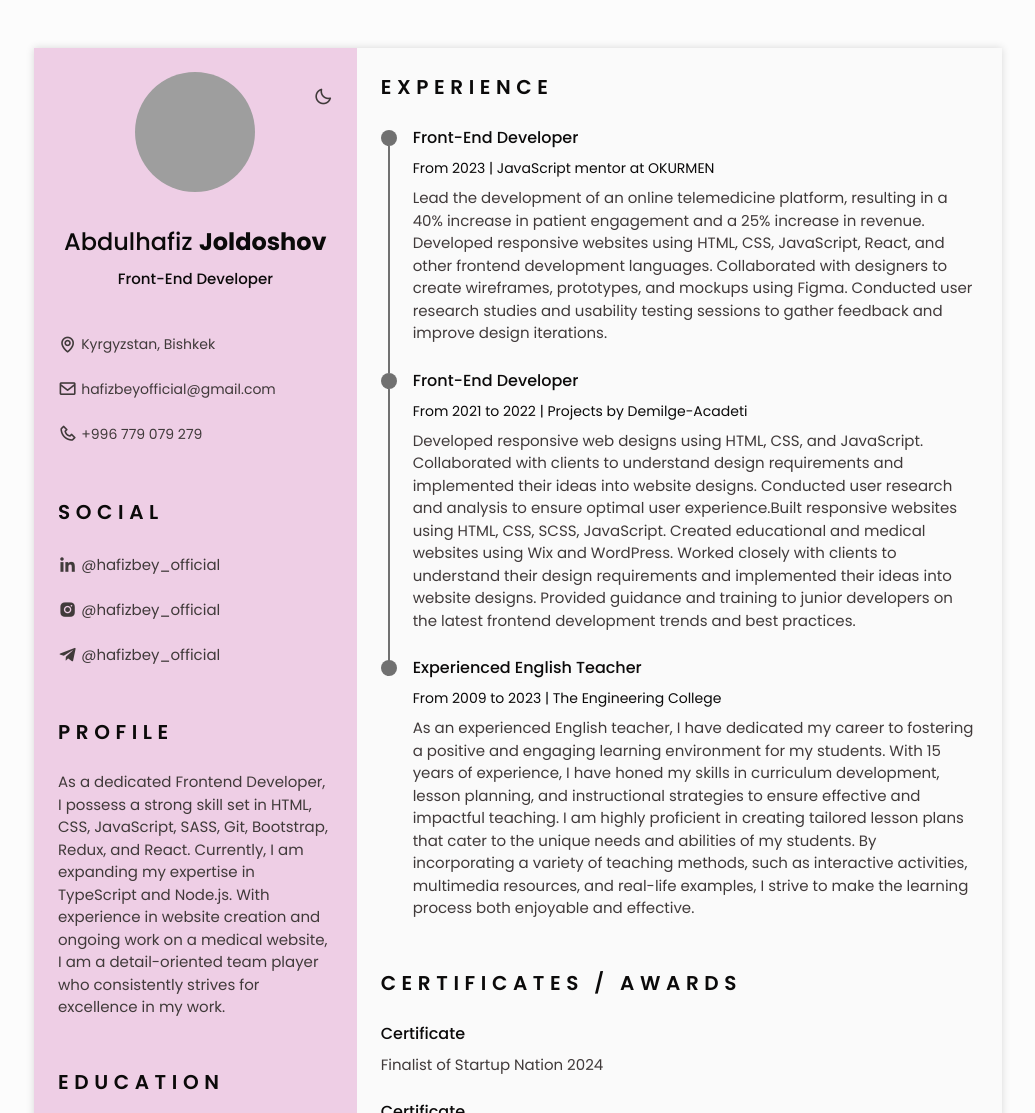
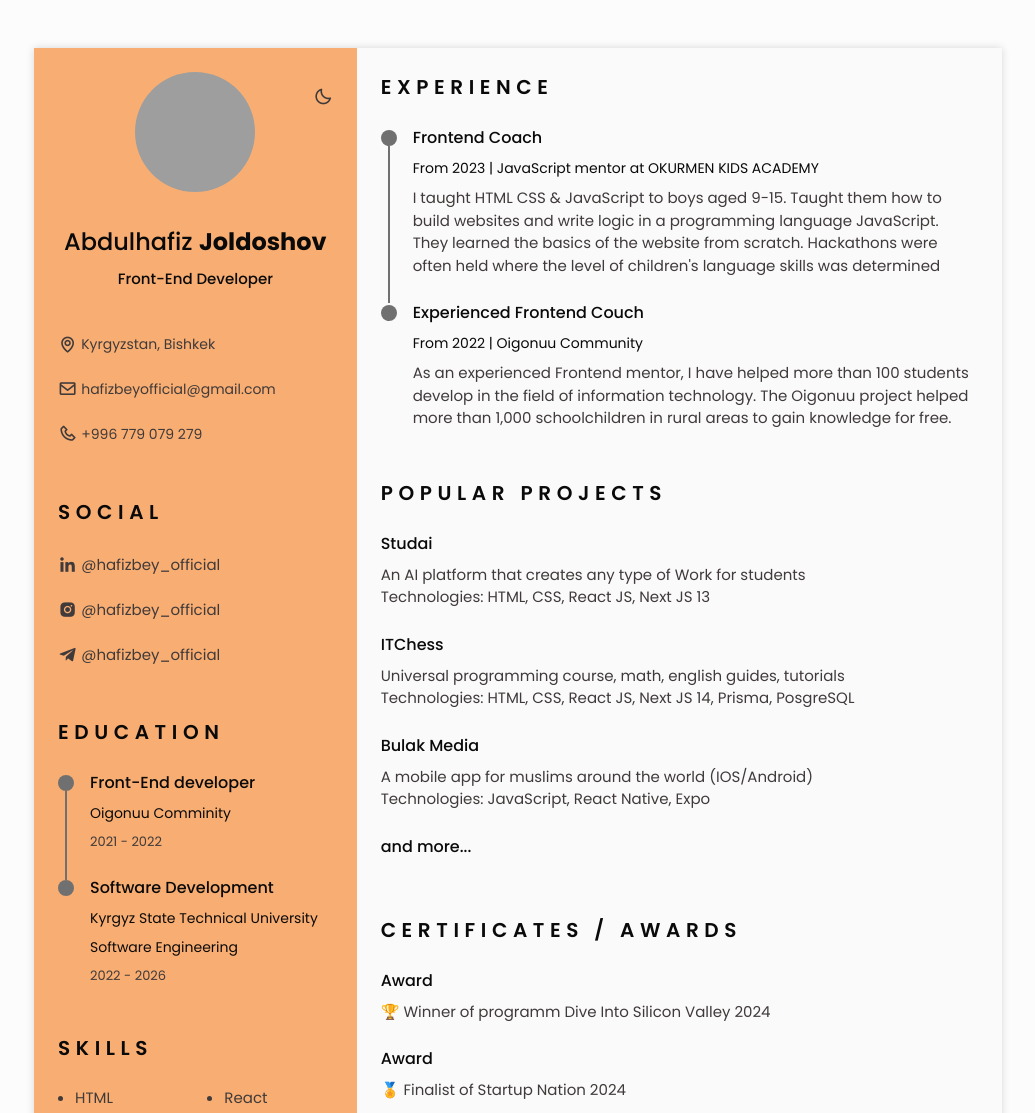
Before and after one commit to XafizMac/Portfolio, a plain HTML site: page index.html in a window 1280 px wide. Shown: the top 1113 px of the page, without its empty margins (122-1157 px from the left). Drawn offline with nearby package versions, Linux system fonts and the light colour scheme; grey boxes are pictures that could not be loaded.

Commit message:
add award

```diff
--- a/index.html
+++ b/index.html
@@ -1,23 +1,20 @@
 <!DOCTYPE html>
 <html lang="en">
+
 <head>
   <meta charset="UTF-8" />
   <meta http-equiv="X-UA-Compatible" content="IE=edge" />
   <meta name="viewport" content="width=device-width, initial-scale=1.0" />
-    <title>My CV</title>
+  <title>CV of Abdulhafiz</title>
   <link rel="preconnect" href="https://fonts.googleapis.com" />
   <link rel="preconnect" href="https://fonts.gstatic.com" crossorigin />
-    <link
-      href="https://fonts.googleapis.com/css2?family=Poppins:wght@200;300;400;500;600;700;800;900&display=swap"
-      rel="stylesheet"
-    />
+  <link href="https://fonts.googleapis.com/css2?family=Poppins:wght@200;300;400;500;600;700;800;900&display=swap"
+    rel="stylesheet" />
   <link rel="stylesheet" href="normalize.css">
-    <link
-      href="https://unpkg.com/boxicons@2.1.4/css/boxicons.min.css"
-      rel="stylesheet"
-    />
+  <link href="https://unpkg.com/boxicons@2.1.4/css/boxicons.min.css" rel="stylesheet" />
   <link rel="stylesheet" href="style.css" />
 </head>
+
 <body>
   <header class="l-header" id="header">
     <nav class="nav bd-container">
@@ -83,9 +80,7 @@
               <h1 class="home__title">Abdulhafiz <b>Joldoshov</b></h1>
               <h3 class="home__profession">Front-End Developer</h3>
               <div>
-                  <a download="" href="#" class="home__button-movil"
-                    >Download</a
-                  >
+                <a href="#" class="home__button-movil">Download</a>
               </div>
             </div>
             <div class="home__address bd-grid">
@@ -96,12 +91,8 @@
                 <div class="map-wrapper">
                   <iframe
                     src="https://www.google.com/maps/embed?pb=!1m18!1m12!1m3!1d6154118.269861058!2d70.25436001467482!3d41.13582349910341!2m3!1f0!2f0!3f0!3m2!1i1024!2i768!4f13.1!3m3!1m2!1s0x3897381dfce927f3%3A0x281058b74e88c433!2z0JrRi9GA0LPRi9C30YHRgtCw0L0!5e0!3m2!1sru!2sru!4v1676125158555!5m2!1sru!2sru"
-                      style="border: 0"
-                      allowfullscreen=""
-                      loading="lazy"
-                      referrerpolicy="no-referrer-when-downgrade"
-                      class="map-frame"
-                    ></iframe>
+                    style="border: 0" allowfullscreen="" loading="lazy" referrerpolicy="no-referrer-when-downgrade"
+                    class="map-frame"></iframe>
                 </div>
               </div>
               <a href="mailto:elnura.apyzova.ch@gmail.com" class="home__information">
@@ -111,49 +102,21 @@
                 <i class="bx bx-phone home__icon"></i>+996 779 079 279
               </a>
             </div>
-            <i
-              class="bx bx-moon change-theme"
-              title="Theme"
-              id="theme-button"
-            ></i>
+            <i class="bx bx-moon change-theme" title="Theme" id="theme-button"></i>
         </section>
         <section class="social section">
           <h2 class="section-title">SOCIAL</h2>
           <div class="social__container bd-grid">
-              <a
-                href="https://www.linkedin.com"
-                target="_blank"
-                class="social__link"
-              >
+            <a href="https://www.linkedin.com" target="_blank" class="social__link">
               <i class="bx bxl-linkedin social__icon"></i>@hafizbey_official
             </a>
-              <a
-                href="https://www.instagram.com/hafizbey_official" target="_blank"
-                target="_blank"
-                class="social__link"
-              >
+            <a href="https://www.instagram.com/hafizbey_official" target="_blank" target="_blank" class="social__link">
               <i class='bx bxl-instagram-alt social__icon'></i>@hafizbey_official
             </a>
-              <a
-                href="https://www.telegram.org/@hafizbey_official"
-                target="_blank"
-                class="social__link"
-              >
+            <a href="https://www.telegram.org/@hafizbey_official" target="_blank" class="social__link">
               <i class="bx bxl-telegram social__icon"></i>@hafizbey_official
             </a>
           </div>
-          </section>
-
-          <section class="profile section" id="profile">
-            <h2 class="section-title">Profile</h2>
-            <p class="profile__description">
-              As a dedicated Frontend Developer, I possess a strong skill set in
-              HTML, CSS, JavaScript, SASS, Git, Bootstrap, Redux, and React.
-              Currently, I am expanding my expertise in TypeScript and Node.js.
-              With experience in website creation and ongoing work on a medical
-              website, I am a detail-oriented team player who consistently
-              strives for excellence in my work.
-            </p>
         </section>
 
         <section class="education section" id="education">
@@ -177,9 +140,7 @@
               <div class="education__data bd-grid">
                 <h3 class="education__title">Software Development</h3>
                 <span class="education__studies">Kyrgyz State Technical University</span>
-                  <span class="education__studies"
-                    >Software Engineering</span
-                  >
+                <span class="education__studies">Software Engineering</span>
                 <span class="education__year">2022 - 2026</span>
               </div>
             </div>
@@ -254,47 +215,14 @@
                 <span class="experience__rounder"></span>
                 <span class="experience__line"></span>
               </div>
-
               <div class="experience__data bd-grid">
-                  <h3 class="experience__title">Front-End Developer</h3>
-                  <span class="experience__company"
-                    >From 2023 | JavaScript mentor at OKURMEN</span
-                  >
+                <h3 class="experience__title">Frontend Coach</h3>
+                <span class="experience__company">From 2023 | JavaScript mentor at OKURMEN KIDS ACADEMY</span>
                 <p class="experience__description">
-                    Lead the development of an online telemedicine platform,
-                    resulting in a 40% increase in patient engagement and a 25%
-                    increase in revenue. Developed responsive websites using
-                    HTML, CSS, JavaScript, React, and other frontend development
-                    languages. Collaborated with designers to create wireframes,
-                    prototypes, and mockups using Figma. Conducted user research
-                    studies and usability testing sessions to gather feedback
-                    and improve design iterations.
-                  </p>
-                </div>
-              </div>
-              <div class="experience__content">
-                <div class="experience__time">
-                  <span class="experience__rounder"></span>
-                  <span class="experience__line"></span>
-                </div>
-
-                <div class="experience__data bd-grid">
-                  <h3 class="experience__title">Front-End Developer</h3>
-                  <span class="experience__company"
-                    >From 2021 to 2022 | Projects by Demilge-Acadeti</span
-                  >
-                  <p class="experience__description">
-                    Developed responsive web designs using HTML, CSS, and
-                    JavaScript. Collaborated with clients to understand design
-                    requirements and implemented their ideas into website
-                    designs. Conducted user research and analysis to ensure
-                    optimal user experience.Built responsive websites using
-                    HTML, CSS, SCSS, JavaScript. Created educational and medical
-                    websites using Wix and WordPress. Worked closely with
-                    clients to understand their design requirements and
-                    implemented their ideas into website designs. Provided
-                    guidance and training to junior developers on the latest
-                    frontend development trends and best practices.
+                  I taught HTML CSS & JavaScript to boys aged 9-15. Taught them how to build websites and write logic in
+                  a programming language JavaScript. They learned the basics of the website from scratch. Hackathons
+                  were often
+                  held where the level of children's language skills was determined
                 </p>
               </div>
             </div>
@@ -304,24 +232,38 @@
               </div>
 
               <div class="experience__data bd-grid">
-                  <h3 class="experience__title">Experienced English Teacher</h3>
-                  <span class="experience__company"
-                    >From 2009 to 2023 | The Engineering College</span
-                  >
+                <h3 class="experience__title">Experienced Frontend Couch</h3>
+                <span class="experience__company">From 2022 | Oigonuu Community</span>
                 <p class="experience__description">
-                    As an experienced English teacher, I have dedicated my
-                    career to fostering a positive and engaging learning
-                    environment for my students. With 15 years of experience, I
-                    have honed my skills in curriculum development, lesson
-                    planning, and instructional strategies to ensure effective
-                    and impactful teaching. I am highly proficient in creating
-                    tailored lesson plans that cater to the unique needs and
-                    abilities of my students. By incorporating a variety of
-                    teaching methods, such as interactive activities, multimedia
-                    resources, and real-life examples, I strive to make the
-                    learning process both enjoyable and effective.
+                  As an experienced Frontend mentor, I have helped more than 100 students develop in the field of
+                  information technology. The Oigonuu project helped more than 1,000 schoolchildren in rural areas to
+                  gain knowledge for free.
                 </p>
               </div>
+            </div>
+          </div>
+        </section>
+        <section class="experience section">
+          <h2 class="section-title">Popular Projects</h2>
+
+          <div class="certificate_container bd-grid">
+            <div class="certificate__content">
+              <h3 class="certificate__title">Studai</h3>
+              <p class="certificate__description">An AI platform that creates any type of Work for students</p>
+              <p>Technologies: HTML, CSS, React JS, Next JS 13</p>
+            </div>
+            <div class="certificate__content">
+              <h3 class="certificate__title">ITChess</h3>
+              <p class="certificate__description">Universal programming course, math, english guides, tutorials</p>
+              <p>Technologies: HTML, CSS, React JS, Next JS 14, Prisma, PosgreSQL</p>
+            </div>
+            <div class="certificate__content">
+              <h3 class="certificate__title">Bulak Media</h3>
+              <p class="certificate__description">A mobile app for muslims around the world (IOS/Android)</p>
+              <p>Technologies: JavaScript, React Native, Expo</p>
+            </div>
+            <div class="certificate__content">
+              <h3 class="certificate__title">and more...</h3>
             </div>
           </div>
         </section>
@@ -330,8 +272,12 @@
 
           <div class="certificate__container bd-grid">
             <div class="certificate__content">
-                <h3 class="certificate__title">Certificate</h3>
-                <p class="certificate__description">Finalist of Startup Nation 2024</p>
+              <h3 class="certificate__title">Award</h3>
+              <p class="certificate__description">🏆 Winner of programm Dive Into Silicon Valley 2024</p>
+            </div>
+            <div class="certificate__content">
+              <h3 class="certificate__title">Award</h3>
+              <p class="certificate__description">🏅 Finalist of Startup Nation 2024</p>
             </div>
             <div class="certificate__content">
               <h3 class="certificate__title">Certificate</h3>
@@ -394,4 +340,5 @@
   </a>
   <script src="app.js"></script>
 </body>
+
 </html>
--- a/style.css
+++ b/style.css
@@ -1,13 +1,11 @@
 :root {
   --header-height: 3rem;
-
   --title-color: #0b0a0a;
   --text-color: #403a3a;
   --text-color-light: #707070;
   --container-color: #fafafa;
-  --container-color-alt: #eecee5;
+  --container-color-alt: #f8ae72;
   --body-color: #fcfcfc;
-
   --body-font: "Poppins", sans-serif;
   --h1-font-size: 1.5rem;
   --h2-font-size: 1.25rem;
```
Lines whose indentation alone changed are shown as unchanged.
